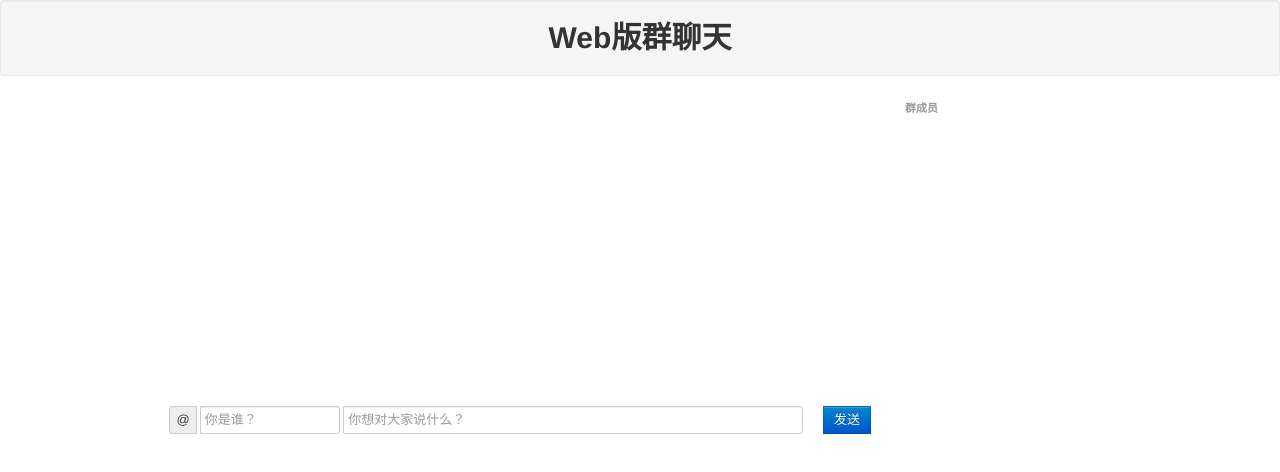
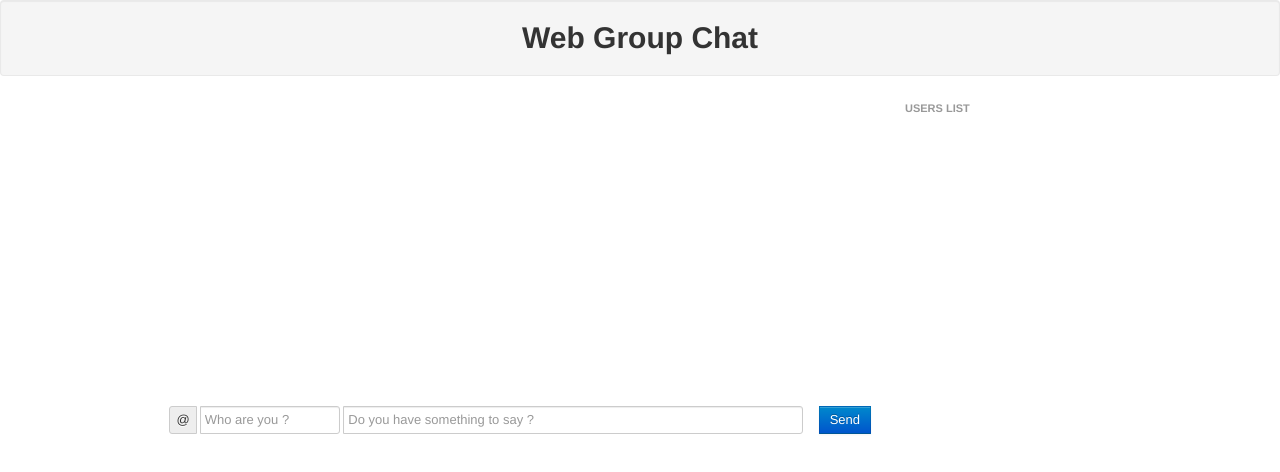
Before and after one commit to ZengJunyong/chat-coffeescript, a plain HTML site: page public/index.html in a window 1280 px wide. Drawn offline with nearby package versions, Linux system fonts and the light colour scheme; no server answers.

Commit message:
Change Chinese to English

```diff
--- a/public/index.html
+++ b/public/index.html
@@ -1,7 +1,7 @@
 <!DOCTYPE html>
 <html ng-app="chat">
     <head>
-        <title>Web版群聊天</title>
+        <title>Web Group Chat</title>
         <meta charset="utf-8"/>
         <meta name="viewport" content="width=device-width, initial-scale=1.0">
         <link href="css/bootstrap.css" rel="stylesheet" media="screen">
@@ -9,7 +9,7 @@
     </head>
     <body ng-controller="ChatCtrl">
         <div class="well">
-            <h1>Web版群聊天</h1>
+            <h1>Web Group Chat</h1>
         </div>
         <div class="container">
             <div class="row">
@@ -21,14 +21,14 @@
                     </div>
                     <div class="input-prepend">
                         <span class="add-on">@</span>
-                        <input ng-model="me" ng-blur="changeName()" class="span2" type="text" placeholder="你是谁？">
-                        <input ng-model="msg" ng-keyup="sendMsgWhenReturn($event)" class="span6 pull-right" type="text" placeholder="你想对大家说什么？">
-                        <button id="send" ng-click="sendMsg()" class="btn btn-primary pull-right" type="button">发送</button>
+                        <input ng-model="me" ng-blur="changeName()" class="span2" type="text" placeholder="Who are you ?">
+                        <input ng-model="msg" ng-keyup="sendMsgWhenReturn($event)" class="span6 pull-right" type="text" placeholder="Do you have something to say ?">
+                        <button id="send" ng-click="sendMsg()" class="btn btn-primary pull-right" type="button">Send</button>
                     </div>
                 </div>
                 <div class="span3">
                     <ul class="nav nav-list">
-                      <li class="nav-header">群成员</li>
+                      <li class="nav-header">Users List</li>
                       <li ng-repeat="u in users"><a href="#">{{u}}</a></li>
                     </ul>
                 </div>
```
